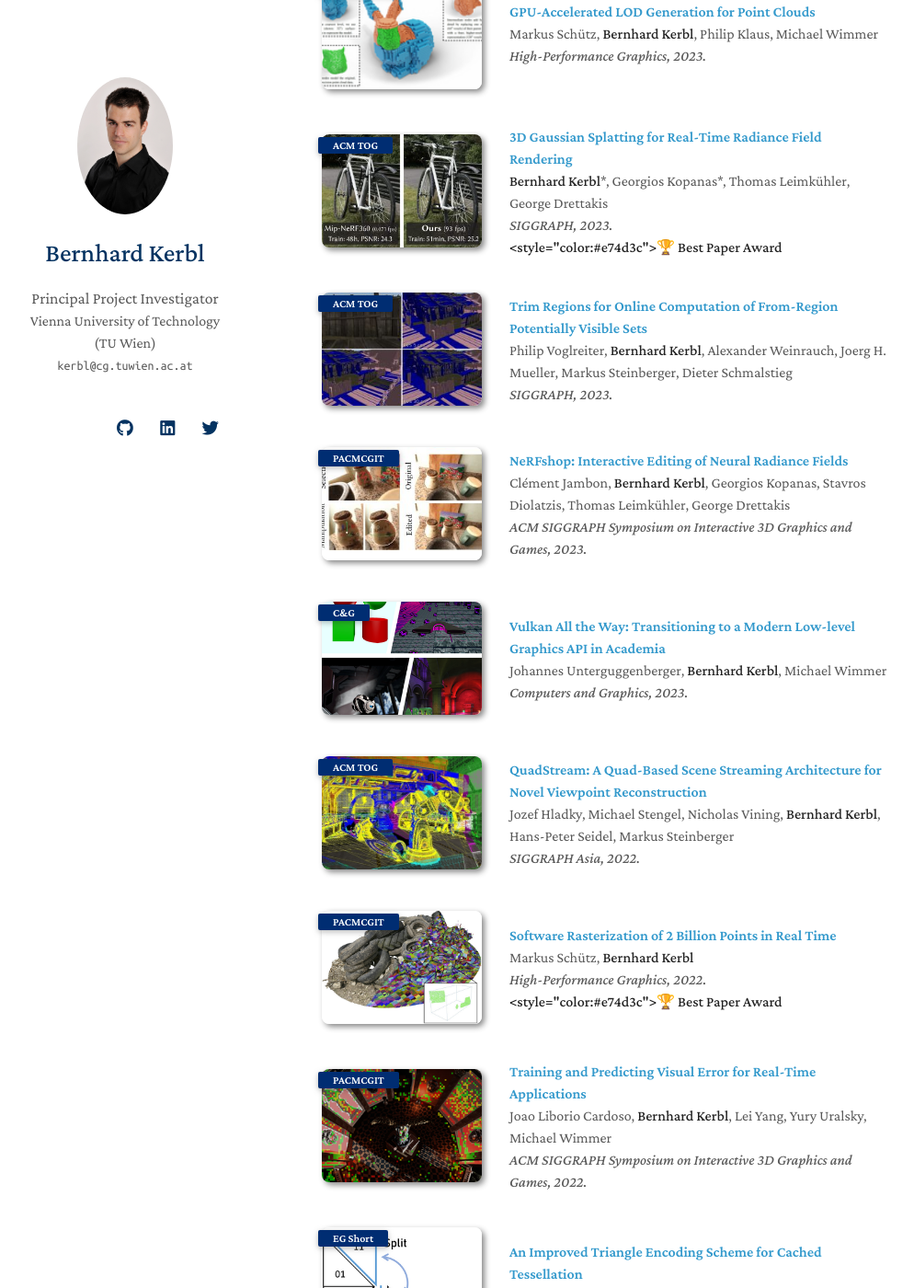
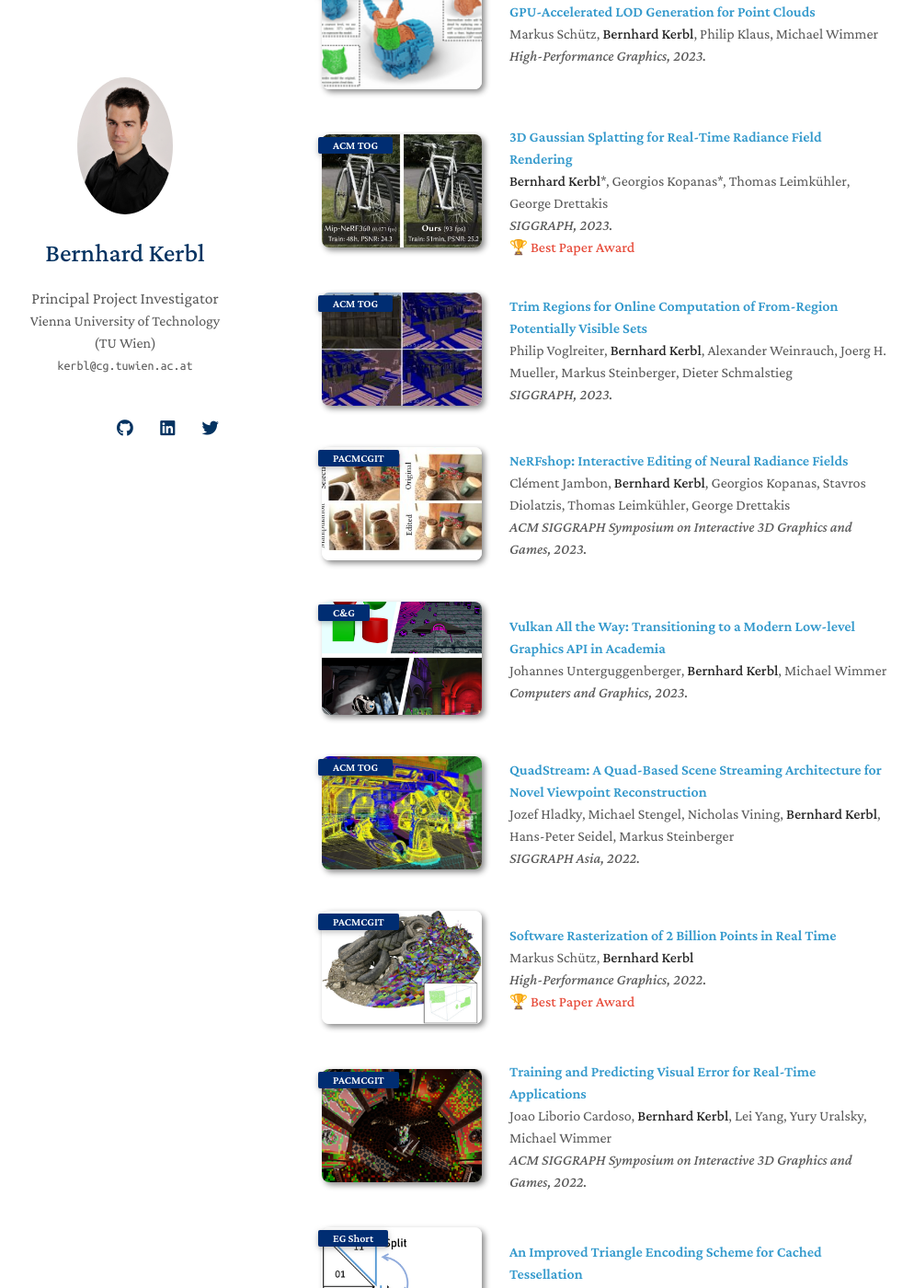
Before and after one commit to Snosixtyboo/Snosxityboo, a Jekyll site: the page built from index.md, in a window 1280 px wide and 1400 px high, scrolled down 546 px. Shown: the whole window at 92% size, without its empty margins (140-1134 px from the left). Built offline with Jekyll 4.4.1, drawn with Linux system fonts in a browser that asks for light colours; nearby versions of some CDN libraries; a style sheet for code colours, icons or effects is not loaded; our own code applies the rules of GitHub Pages for plain Markdown files; some of the changed text lies outside the part shown.

Commit message:
updated info

```diff
--- a/_includes/publications.md
+++ b/_includes/publications.md
@@ -34,7 +34,7 @@
       <a href="{{ link.bibtex }}" class="btn btn-sm z-depth-0" role="button" target="_blank" style="font-size:12px;">BibTex</a>
       {% endif %}
       {% if link.notes %}
-      <strong> <style="color:#e74d3c">{{ link.notes }}</strong>
+      <strong style="color:#e74d3c">{{ link.notes }}</strong>
       {% endif %}
       {% if link.others %}
       {{ link.others }}
```
